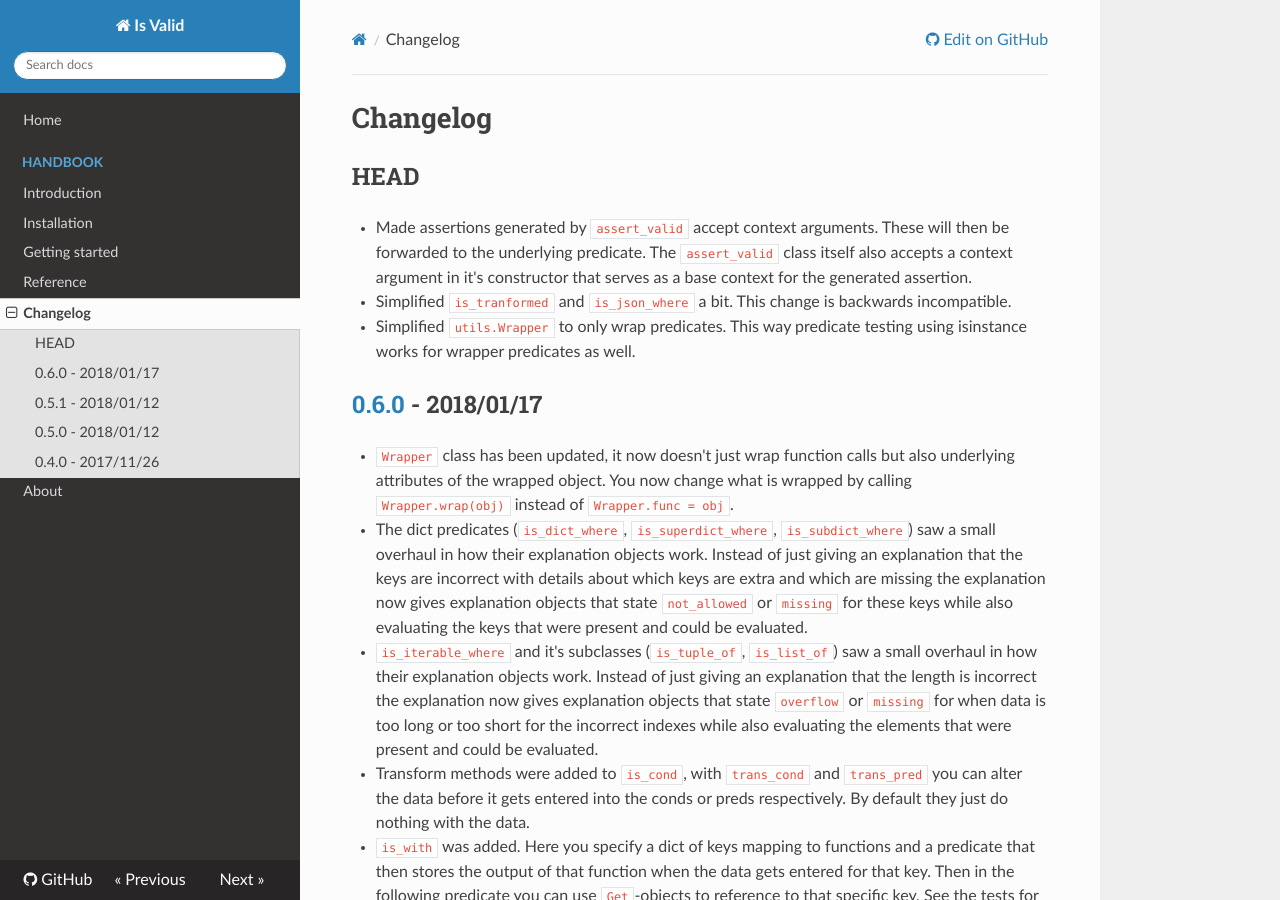
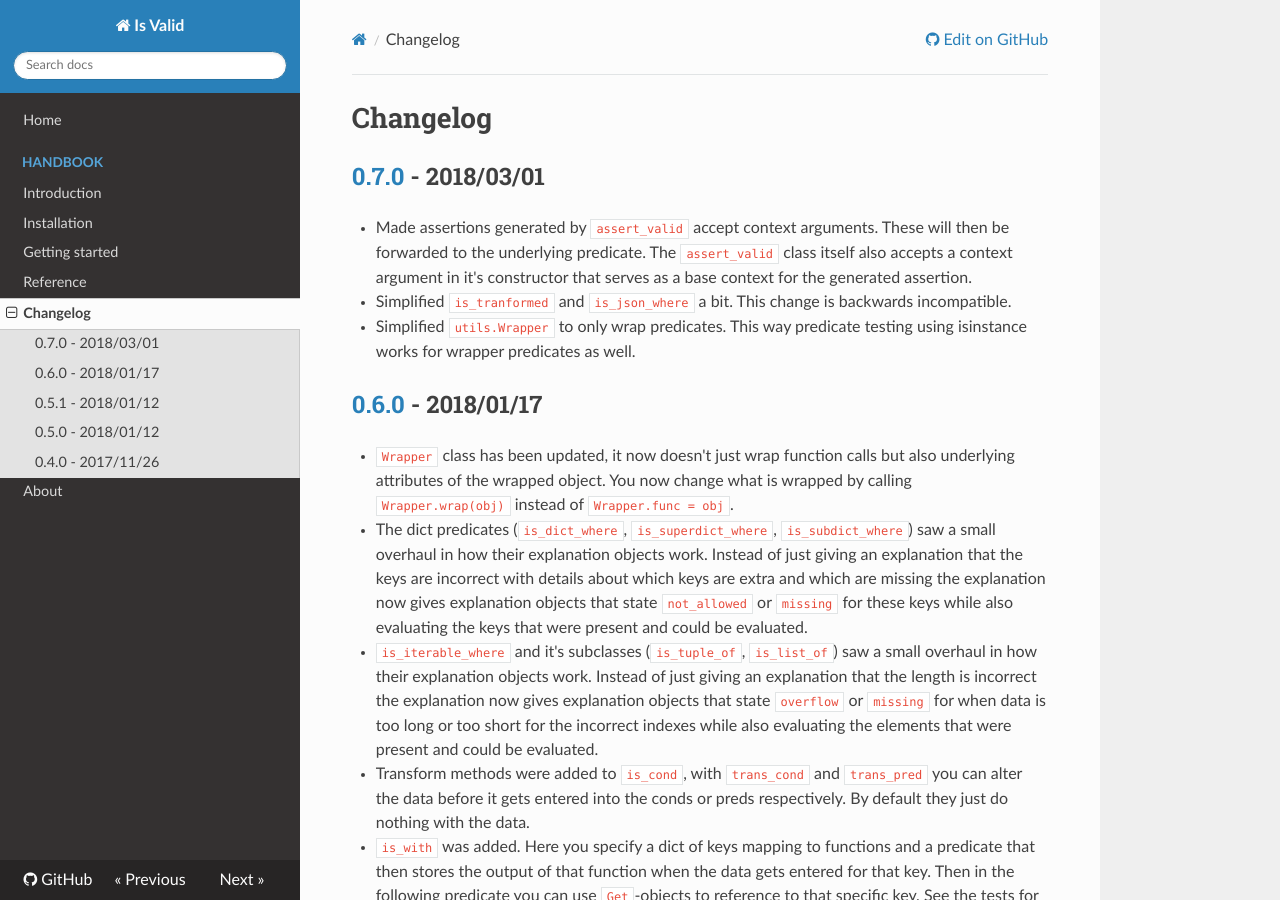
Before and after one commit to daanvdk/is_valid, an MkDocs documentation site: the page built from docs/changelog.md, in a window 1280 px wide and 900 px high. Built offline with MkDocs 1.6.1, drawn with Linux system fonts in a browser that asks for light colours; nearby versions of some CDN libraries; old or Windows-style settings are respelled for this version of MkDocs.

Commit message:
Version 0.7.0 release

```diff
--- a/docs/changelog.md
+++ b/docs/changelog.md
@@ -1,6 +1,6 @@
 # Changelog
 
-## HEAD
+## [0.7.0](https://pypi.python.org/pypi/is-valid/0.7.0) - 2018/03/01
 - Made assertions generated by `assert_valid` accept context arguments. These
 will then be forwarded to the underlying predicate. The `assert_valid` class
 itself also accepts a context argument in it's constructor that serves as a
--- a/setup.py
+++ b/setup.py
@@ -7,7 +7,7 @@ setup(
     packages=['is_valid'],
     package_dir={'is_valid': 'is_valid'},
     license='MIT',
-    version='0.6.0',
+    version='0.7.0',
     description='A small validation library.',
     author='Daan van der Kallen',
     author_email='mail@daanvdk.com',
```
Also changed, not shown: CHANGELOG.md (+1 -1 lines).
